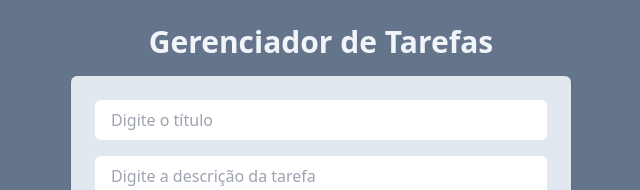
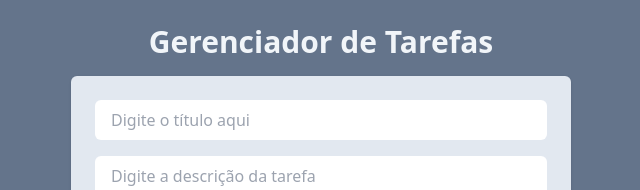
Before and after one commit to josehenriquedasilva/curso-de-react, a React (Vite) app: page / in a window 1280 px wide. Shown: the top 190 px of the page, without its empty margins (319-959 px from the left). Built offline with nearby package versions, Linux system fonts and the light colour scheme.

Commit message:
correcao

```diff
--- a/src/App.jsx
+++ b/src/App.jsx
@@ -17,7 +17,7 @@ function App() {
   function tarefaClicada(tarefasId) {
     const novaLista = tarefas.map(tarefa => {
       if (tarefa.id === tarefasId) {
-        return {...tarefa, concluido: !tarefa.concluido}
+        return {...tarefa, concluido: !tarefa.concluido};
       }
       return tarefa;
     });
@@ -25,27 +25,25 @@ function App() {
   };
 
   function tarefaDeletada(tarefasId) {
-    const novaLista = tarefas.filter(tarefa => tarefa.id != tarefasId);
+    const novaLista = tarefas.filter(tarefa => tarefa.id !== tarefasId);
     setTarefas(novaLista);
   };
 
   function tarefaAdicionada(nome, descricao) {
-    const novaLista = {
+    const novaTarefa = {
       id: v4(),
       nome,
       descricao,
       concluido: false
     };
-    setTarefas([...tarefas, novaLista]);
+    setTarefas([...tarefas, novaTarefa]);
   };
 
   return (
     <div className="w-screen h-screen bg-slate-500 flex justify-center p-6">
       <div className="w-[500px] space-y-4">
         <Titulo>Gerenciador de Tarefas</Titulo>
-      <AddTarefas
-      tarefaAdicionada={tarefaAdicionada}
-      />
+        <AddTarefas tarefaAdicionada={tarefaAdicionada} />
         <Tarefas
           tarefas={tarefas}
           tarefaClicada={tarefaClicada}
--- a/src/componentes/AddTarefas.jsx
+++ b/src/componentes/AddTarefas.jsx
@@ -9,7 +9,7 @@ function AddTarefas({tarefaAdicionada}) {
     <div className="space-y-4 p-6 bg-slate-200 rounded-md shadow flex flex-col">
         <Input
             type="text"
-            placeholder="Digite o título"
+            placeholder="Digite o título aqui"
             value={titulo}
             onChange={(event) => setTitulo(event.target.value)}
         />
```
Lines whose indentation alone changed are shown as unchanged.
